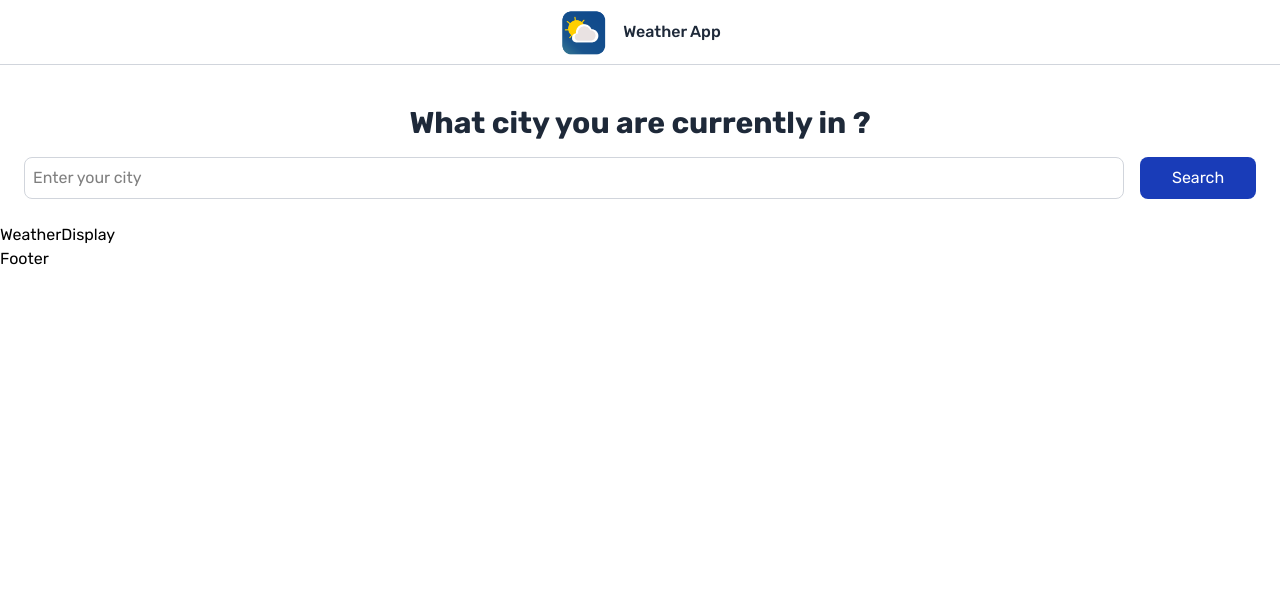
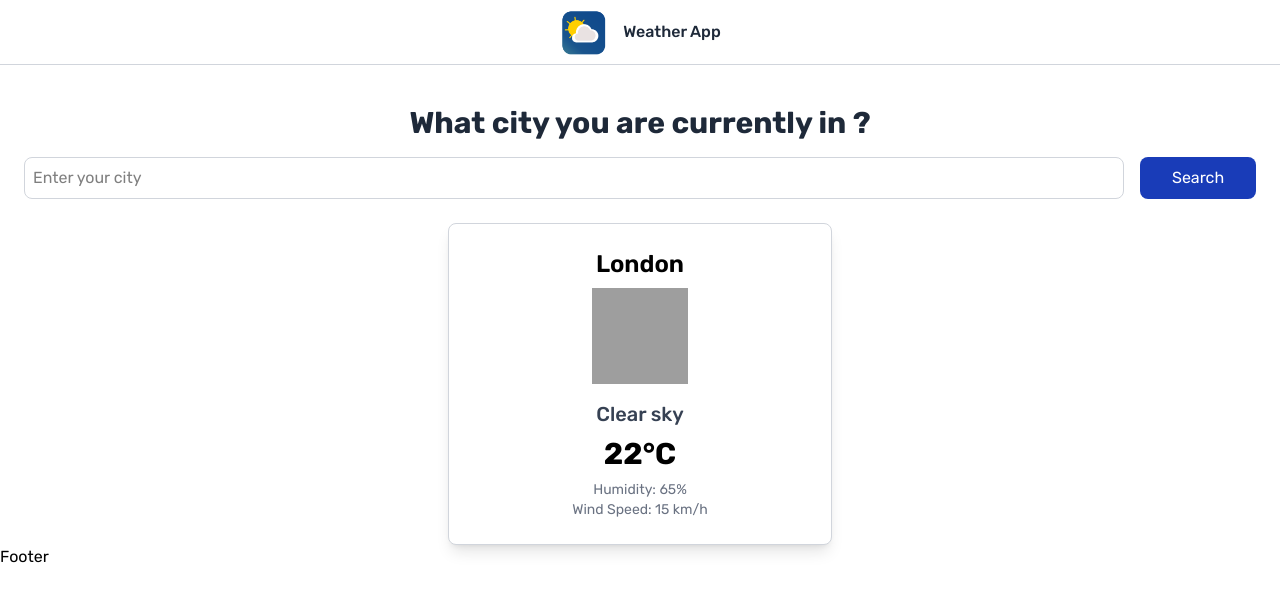
Before and after one commit to ilyasmdn/weather-app, a React (Vite) app: page / in a window 1280 px wide. Shown: the top 600 px of the page. Built offline with nearby package versions, Linux system fonts and the light colour scheme; grey boxes are pictures that could not be loaded.

Commit message:
set weather display

```diff
--- a/src/App.tsx
+++ b/src/App.tsx
@@ -5,11 +5,32 @@ import WeatherSearch from "./components/WeatherSearch"
 
 function App() {
 
+  const weatherData = {
+    city: "London",
+    temperature: 22, // In Celsius
+    description: "Clear sky",
+    icon: "https://openweathermap.org/img/wn/01d.png", // You can replace it with any valid weather icon URL
+    humidity: 65, // Optional
+    windSpeed: 15, // Optional
+    isLoading: false, // Set to true if you're still fetching data
+    error: "", // Leave empty or set an error message for testing
+  };
+
+
   return (
     <>
       <Header />
       <WeatherSearch />
-      <WeatherDisplay />
+      <WeatherDisplay
+        city={weatherData.city}
+        temperature={weatherData.temperature}
+        description={weatherData.description}
+        icon={weatherData.icon}
+        humidity={weatherData.humidity}
+        windSpeed={weatherData.windSpeed}
+        isLoading={weatherData.isLoading}
+        error={weatherData.error}
+      />
       <Footer />
     </>
   )
--- a/src/components/WeatherDisplay.tsx
+++ b/src/components/WeatherDisplay.tsx
@@ -1,7 +1,41 @@
-const WeatherDisplay = () => {
-  return (
-    <div>WeatherDisplay</div>
-  )
+interface WeatherDisplayProps {
+  city: string,
+  temperature: number,
+  description: string,
+  icon: string,
+  humidity?: number,
+  windSpeed?: number,
+  isLoading: boolean,
+  error?: string
 }
 
+const WeatherDisplay: React.FC<WeatherDisplayProps> = ({
+  city,
+  temperature,
+  description,
+  icon,
+  humidity,
+  windSpeed,
+  isLoading,
+  error
+}) => {
+  if (isLoading)
+    return <div>Loading...</div>;
+
+  if (error)
+    return <div>Error: {error}</div>;
+
+  return (
+    <div className="weather-display text-center bg-white border border-gray-300 p-6 rounded-lg shadow-lg max-w-sm mx-auto">
+      <h2 className="text-2xl font-semibold mb-2">{city}</h2>
+      <img src={icon} alt={description} className="w-24 h-24 mx-auto mb-4" />
+      <p className="text-xl font-medium text-gray-700 mb-2">{description}</p>
+      <p className="text-3xl font-bold mb-2">{temperature}°C</p>
+      {humidity && <p className="text-sm text-gray-500">Humidity: {humidity}%</p>}
+      {windSpeed && <p className="text-sm text-gray-500">Wind Speed: {windSpeed} km/h</p>}
+    </div>
+  );
+
+};
+
 export default WeatherDisplay;
```
